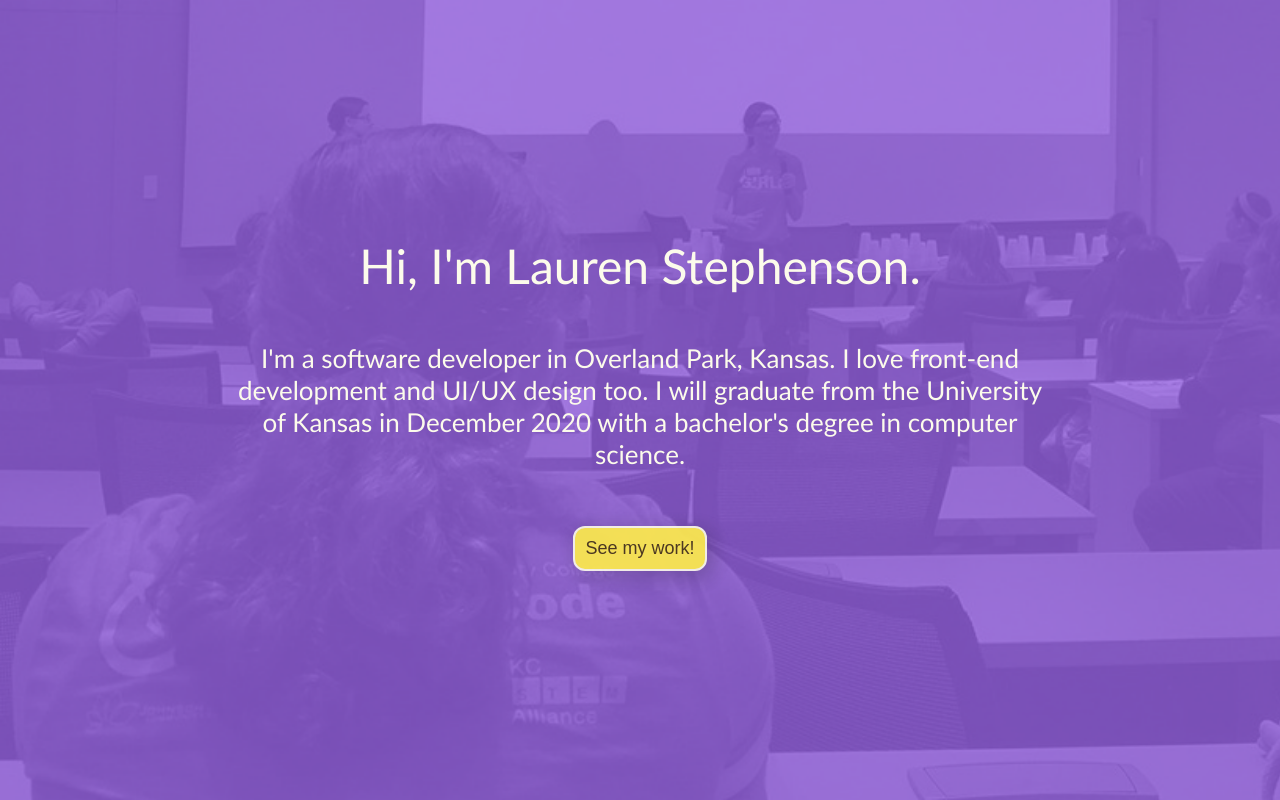
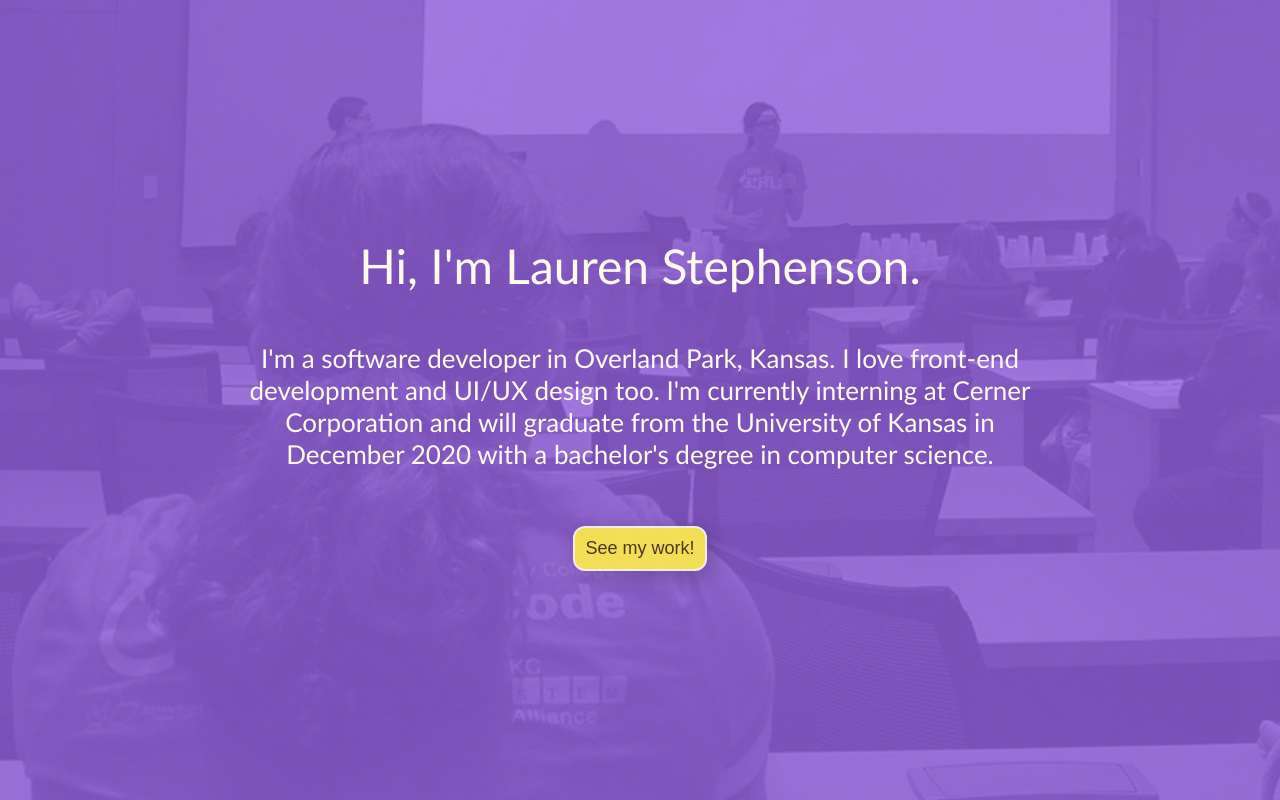
Before and after one commit to CompSciLauren/compscilauren.github.io, a React (Create React App) app: page / in a window 1280 px wide. Shown: the top 800 px of the page. Built offline with nearby package versions, Linux system fonts and the light colour scheme.

Commit message:
Change header description text

```diff
--- a/src/App.js
+++ b/src/App.js
@@ -40,9 +40,10 @@ function App() {
             <p className="Intro">Hi, I'm Lauren Stephenson.</p>
             <p>
               I'm a software developer in Overland Park, Kansas. I love
-              front-end development and UI/UX design too. I will graduate from
-              the University of Kansas in December 2020 with a bachelor's degree
-              in computer science.
+              front-end development and UI/UX design too. I'm currently
+              interning at Cerner Corporation and will graduate from the
+              University of Kansas in December 2020 with a bachelor's degree in
+              computer science.
             </p>
             <a href="#portfolio-section">
               <button className="Header-btn">See my work!</button>
```
